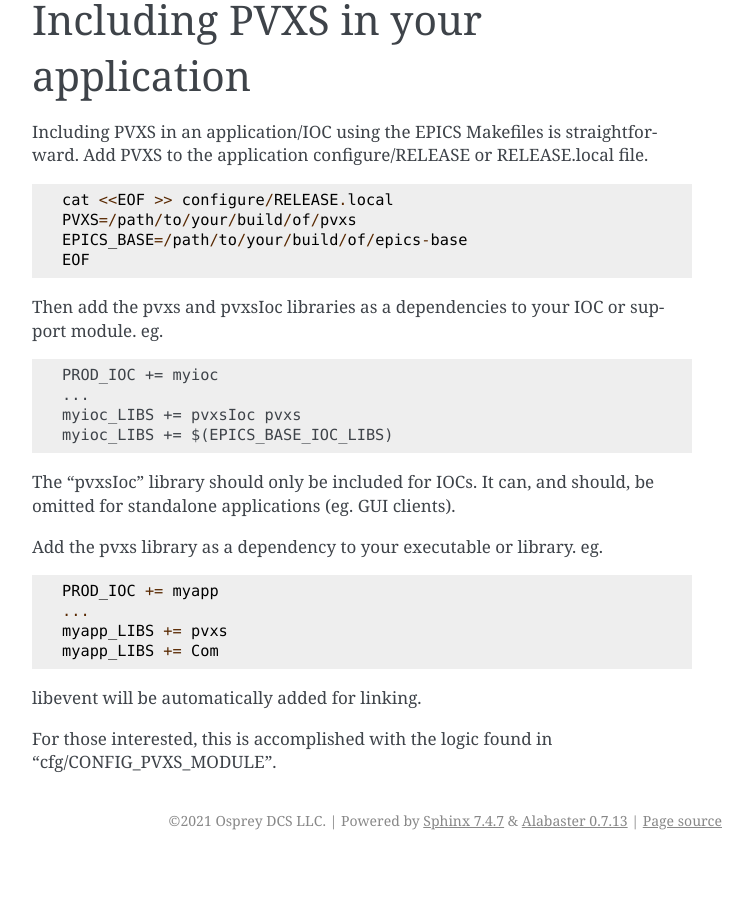
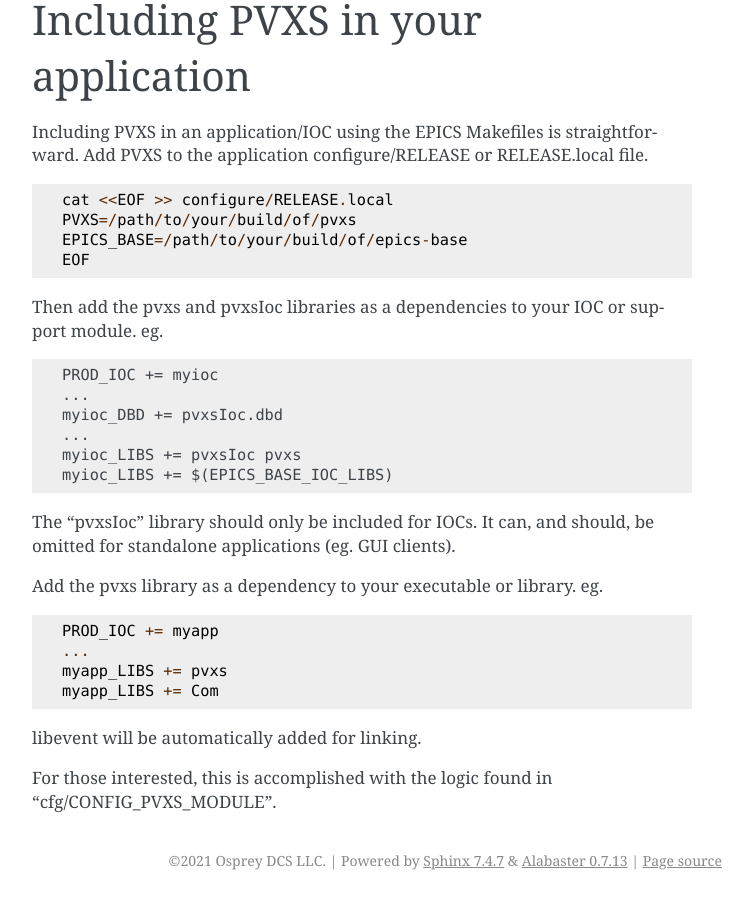
Before and after one commit to epics-base/pvxs, a Sphinx documentation site: the page built from documentation/building.rst, in a window 1280 px wide and 900 px high, scrolled down 1413 px. Shown: the whole window, without its empty margins (388-1141 px from the left). Built offline with Sphinx 7.4.7, drawn with Linux system fonts in a browser that asks for light colours; pages that are not in the unit, such as notebooks, are missing from menus; before the commit the page ends 2273 px from its top, so only the background shows below that.

Commit message:
Add dependency on pvxsIoc.dbd to the docs

```diff
--- a/documentation/building.rst
+++ b/documentation/building.rst
@@ -79,6 +79,8 @@ Then add the pvxs and pvxsIoc libraries as a dependencies to your IOC or support
 
     PROD_IOC += myioc
     ...
+    myioc_DBD += pvxsIoc.dbd
+    ...
     myioc_LIBS += pvxsIoc pvxs
     myioc_LIBS += $(EPICS_BASE_IOC_LIBS)
 
```
